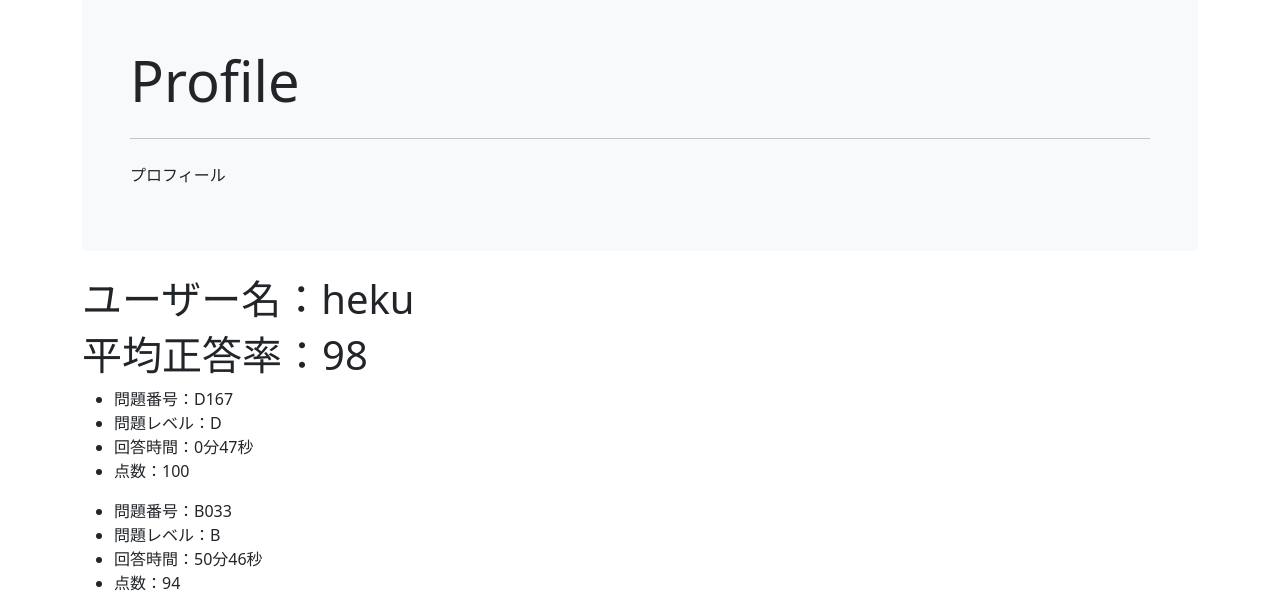
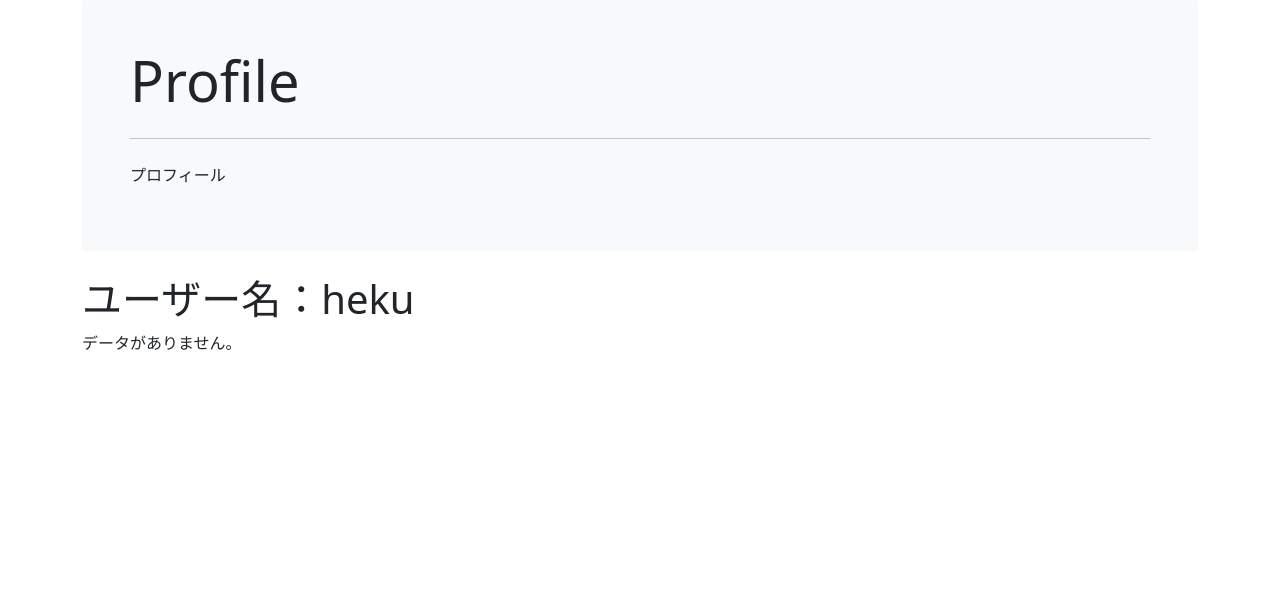
Before and after one commit to cardene777/pycheck, a Django app: a page that uses accounts/templates/accounts/profile.html in a window 1280 px wide. Shown: the part 81-676 px from the top of the page. After the commit the page ends 431 px from the top, so only its background shows below. Run offline with Django 3.2, Linux system fonts and the light colour scheme; data comes from the database, SQL or seed files in the repository; some libraries are stand-ins or nearby versions.

Commit message:
#8 minor corrections

```diff
--- a/accounts/templates/accounts/profile.html
+++ b/accounts/templates/accounts/profile.html
@@ -13,6 +13,7 @@
     </div>
     <div class="container">
         <h1>ユーザー名：{{ username }}</h1>
+        {% if user_datas is None %}
             <h1>平均正答率：{{ average_current }}</h1>
             {% for user_data in user_datas %}
                 <ul>
@@ -22,5 +23,8 @@
                     <li>点数：{{ user_data.score }}</li>
                 </ul>
             {% endfor %}
+        {% else %}
+            <p>データがありません。</p>
+        {% endif %}
     </div>
 {% endblock %}
```
Lines whose indentation alone changed are shown as unchanged.
